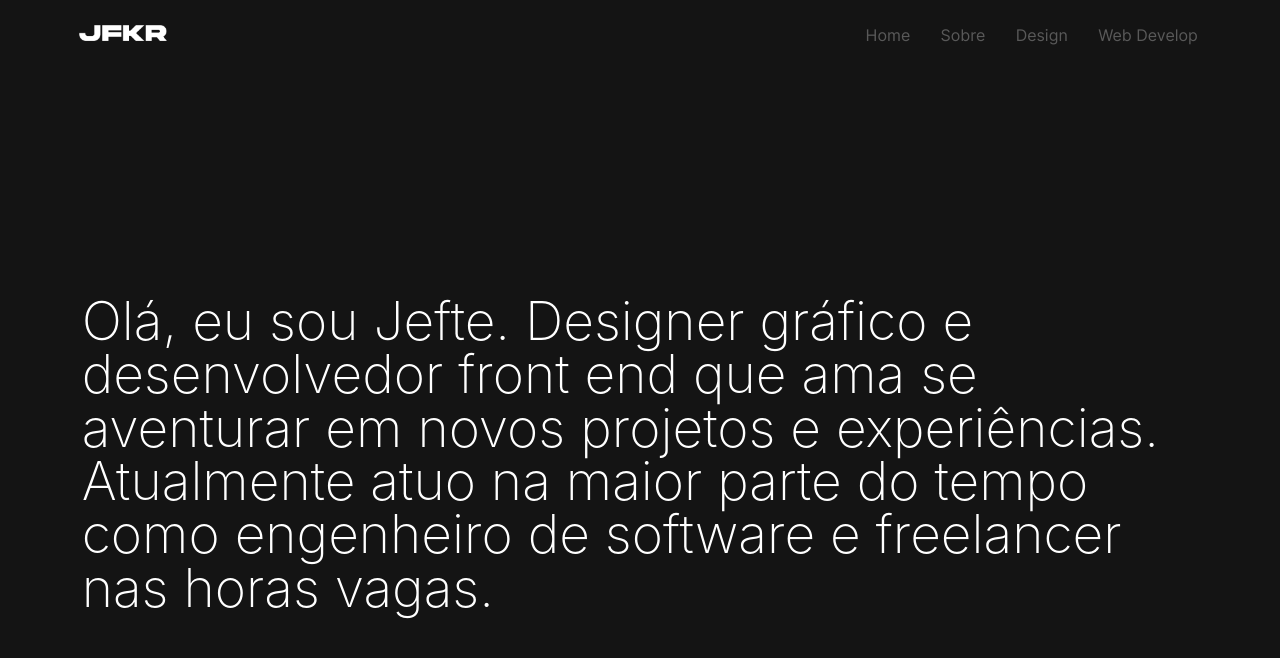
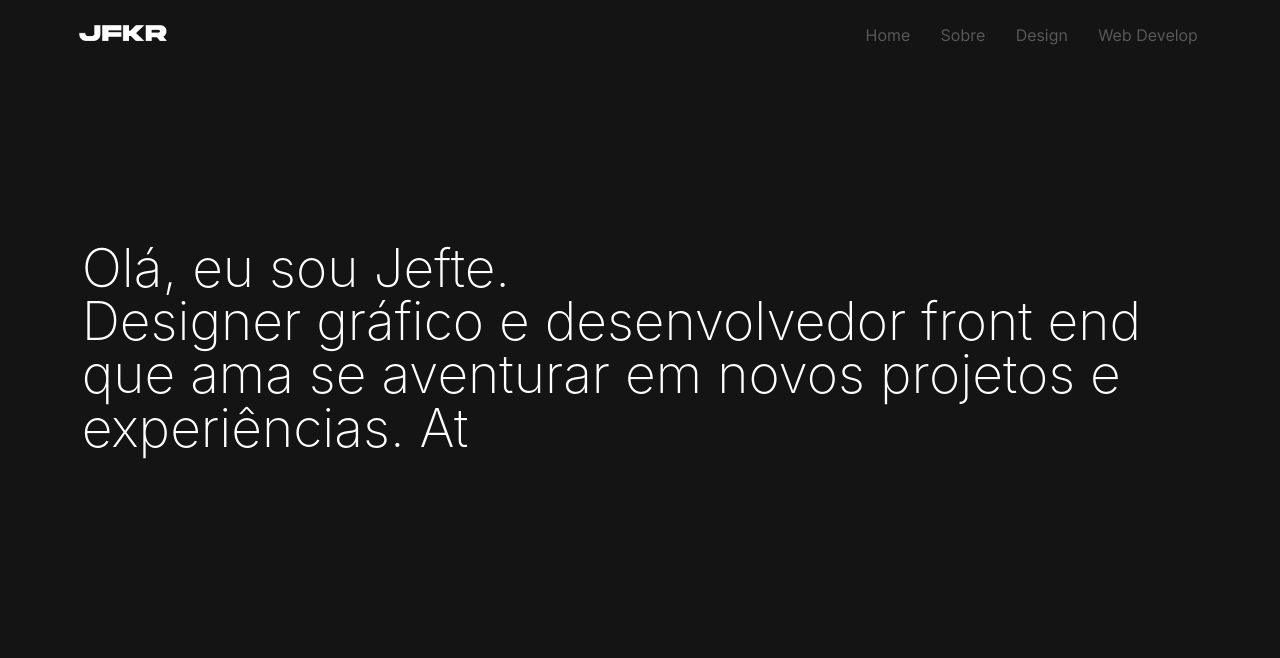
Before and after one commit to jefker/Portfolio, an Angular app: page / in a window 1280 px wide. Shown: the top 658 px of the page. Built offline with nearby package versions, Linux system fonts and the light colour scheme.

Commit message:
animação na introdução

```diff
--- a/src/app/pages/home/home.component.html
+++ b/src/app/pages/home/home.component.html
@@ -1,7 +1,7 @@
 <section id="home">
     <div class="introducao">
-        <p>Olá, eu sou Jefte. Designer gráfico e desenvolvedor front end que ama se aventurar em novos projetos e experiências.
-             Atualmente atuo na maior parte do tempo como engenheiro de software e freelancer nas horas vagas.
-        </p>
+        <span>Olá, eu sou Jefte. </span>
+        <br>
+        <span #texto id="texto"></span>
     </div>
 </section>
--- a/src/app/pages/home/home.component.scss
+++ b/src/app/pages/home/home.component.scss
@@ -1,37 +1,39 @@
 #home {
     padding-top: 10.666666666666668rem;
-    padding-bottom: 13.333333333333334rem;
+    padding-bottom: 14.333333333333334rem;
     color: white;
     transition: .6s;
     font-size: 3.333rem;
     line-height: 3.333rem;
 
-    @media (max-width: 410px) {
-        padding-top: 1.6666666666999994rem;
-        font-size: 2.5rem;
-        line-height: 2.5rem;
-        // transition: .6s;
+    // Pra alinhar conteudo ao centro sem precisar dos padding, mas ta bugando na estilização
+    // height: 100vh;
+    // display: flex;
+    // flex-direction: column;
+    // justify-content: center;
+    // align-items: center;
+
+    @media (max-width: 440px) {
+        padding-top: 3rem;
+        font-size: 2.6rem;
+        line-height: 2.6rem;
     }
 
-    @media screen and (min-width: 410px) and (max-width: 640px) {
-        padding-top: 1.6666666666999994rem;
+    @media screen and (min-width: 440px) and (max-width: 656px) {
+        padding-top: 5rem;
+        padding-bottom: 7rem;
         font-size: 3rem;
         line-height: 3rem;
-        // transition: .6s;
     }
 
-    @media screen and (min-width: 640px) and (max-width: 788px) {
-        padding-top: 4rem;
-        // transition: .6s;
-    }
-
-    @media screen and (min-width: 788px) and (max-width: 926px) {
-        padding-top: 6rem;
-        // transition: .6s;
+    @media screen and (min-width: 656px) and (max-width: 788px) {
+        padding-top: 7rem;
+        padding-bottom: 8rem;
     }
 }
 
 .introducao {
     padding: 0 1.66667rem;
     font-family: 'Inter ExtraLight', sans-serif;
+    text-align: left;
 }
--- a/src/app/pages/home/home.component.ts
+++ b/src/app/pages/home/home.component.ts
@@ -1,10 +1,38 @@
-import { Component } from '@angular/core';
+import { Component, OnInit, ViewChild, ElementRef } from '@angular/core';
+
 
 @Component({
   selector: 'app-home',
   templateUrl: './home.component.html',
   styleUrls: ['./home.component.scss']
 })
-export class HomeComponent {
 
+export class HomeComponent implements OnInit {
+  @ViewChild('texto') texto!: ElementRef<HTMLElement>;
+
+  animarTexto: boolean = false;
+
+  ngOnInit() {
+    setTimeout(() => {
+      this.escreverTexto();
+    }, 1000);
+  }
+
+  escreverTexto() {
+    if (!this.texto || !this.texto.nativeElement) return;
+
+    const texto1 = "Designer gráfico e desenvolvedor front end que ama se aventurar em novos projetos e experiências. Atuo como dev na maior parte do tempo e trabalho como freelancer nas horas vagas.";
+
+    let index = 0;
+    const tempoAparicaoletras = 40;
+
+    const interval = setInterval(() => {
+      if (index < texto1.length) {
+        this.texto.nativeElement.innerText = texto1.slice(0, index + 1);
+        index++;
+      } else {
+        clearInterval(interval);
+      }
+    }, tempoAparicaoletras);
+  }
 }
```
